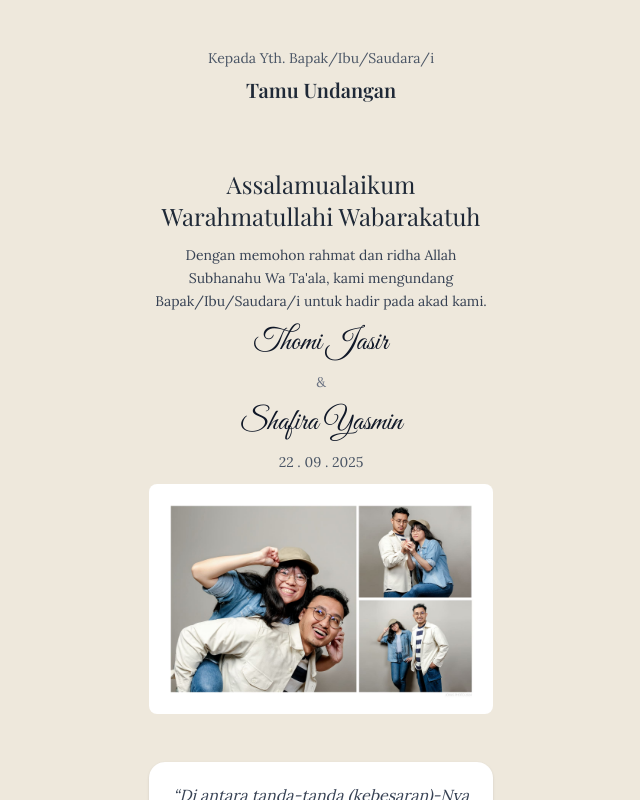
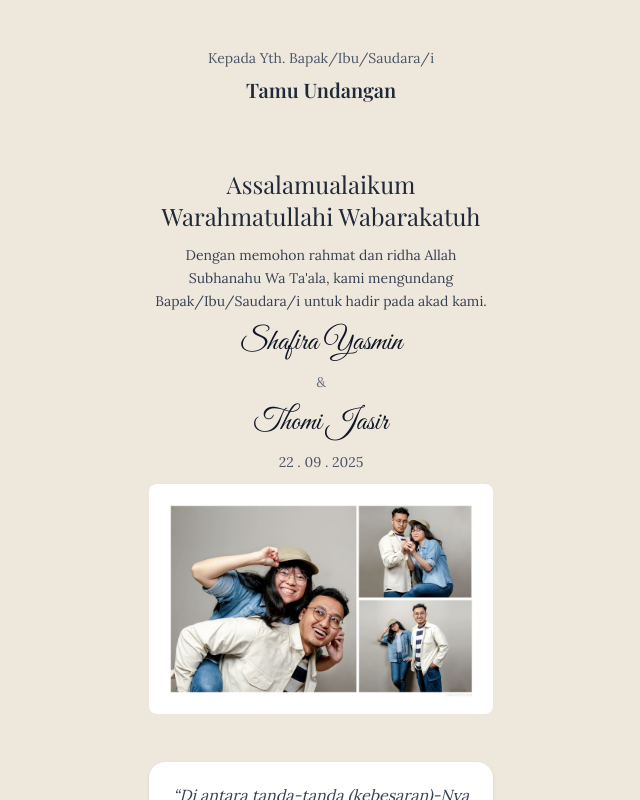
Before and after one commit to thomijasir/bomngom, a React (Vite) app: page / in a window 1280 px wide. Both pictures are taken after a click on the button "OPEN INVITATION". Shown: the top 800 px of the page, without its empty margins (319-959 px from the left). Built offline with nearby package versions, Linux system fonts and the light colour scheme.

Commit message:
change wedding order name

```diff
--- a/src/Home.jsx
+++ b/src/Home.jsx
@@ -157,9 +157,9 @@ const Home = () => {
           Dengan memohon rahmat dan ridha Allah Subhanahu Wa Ta'ala, kami
           mengundang Bapak/Ibu/Saudara/i untuk hadir pada akad kami.
         </p>
+        <p className='font-script text-3xl text-gray-900'>Shafira Yasmin</p>
+        <p className='text-sm text-gray-500'>&</p>
         <p className='font-script text-3xl text-gray-900'>Thomi Jasir</p>
-        <p className='text-sm text-gray-500'>&</p>
-        <p className='font-script text-3xl text-gray-900'>Shafira Yasmin</p>
         <p className='text-sm text-gray-600'>22 . 09 . 2025</p>
         <img
           src='/landing_photos/IMG_8233.jpg'
```
